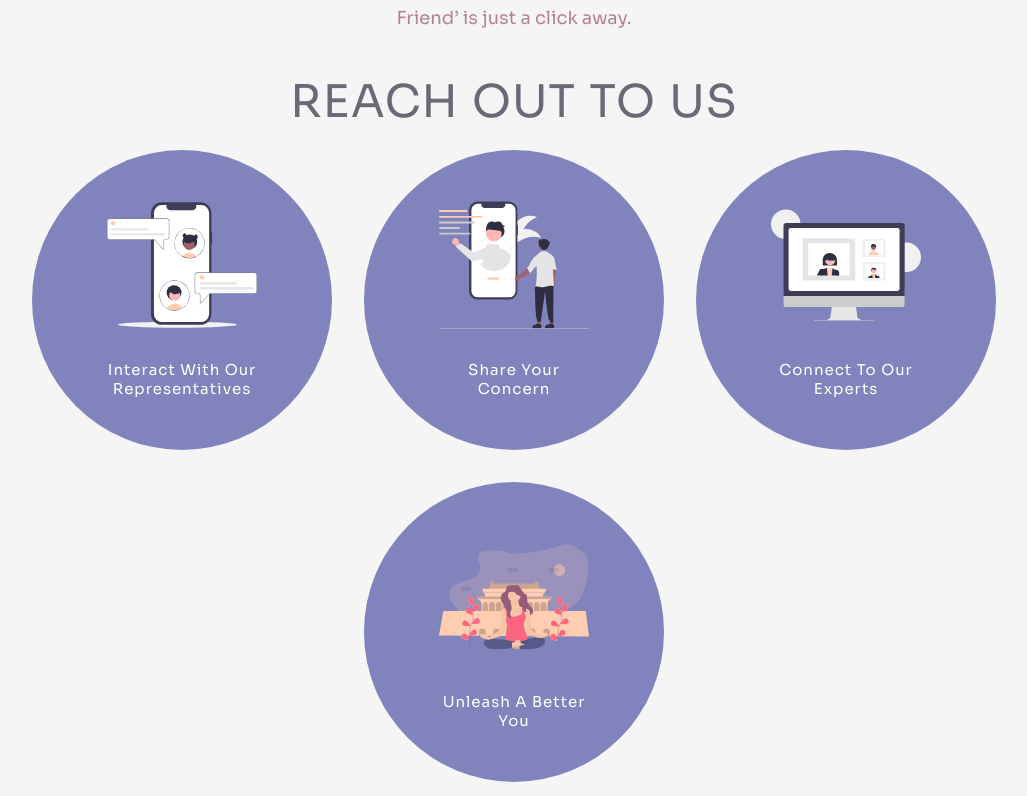
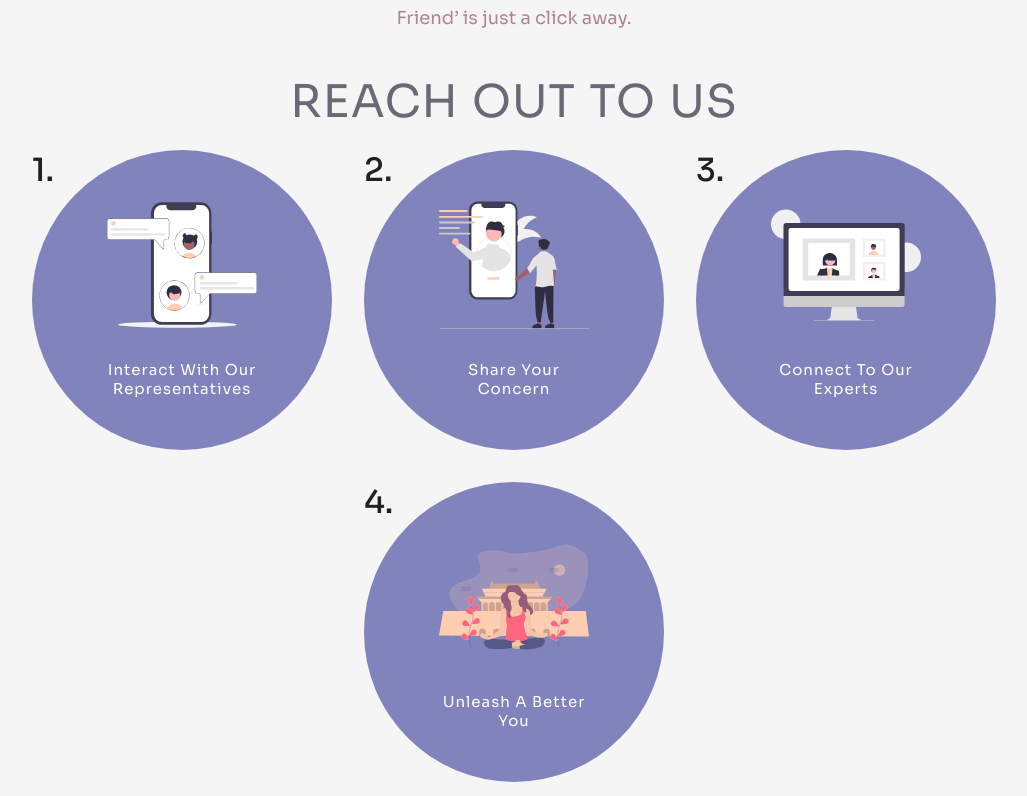
Before and after one commit to tashi2408/yourFriend, a React (Create React App) app: page / in a window 1280 px wide. Shown: the part 1064-1860 px from the top of the page, without its empty margins (126-1153 px from the left). Built offline with nearby package versions, Linux system fonts and the light colour scheme.

Commit message:
✨ reachout steps added

```diff
--- a/src/pages/home/reachOut/segment.css
+++ b/src/pages/home/reachOut/segment.css
@@ -14,6 +14,15 @@
   align-items: center;
   position: relative;
   z-index: 50;
+}
+
+.reach-point .step {
+  position: absolute;
+  top: 0;
+  left: 0;
+  font-size: 32px;
+  font-weight: 500;
+  color: var(--black);
 }
 
 .reach-out-point {
--- a/src/pages/home/reachOut/segment.jsx
+++ b/src/pages/home/reachOut/segment.jsx
@@ -1,4 +1,3 @@
-import React from 'react';
 import './segment.css';
 import share from './Images/share.svg';
 import interact from './Images/interact.svg';
@@ -6,35 +5,42 @@ import connect from './Images/connect.svg';
 import unleash from './Images/unleash.svg';
 import { FiArrowRightCircle } from 'react-icons/fi';
 
+const niceList = [
+  {
+    heading: 'interact with our representatives',
+    img: interact,
+  },
+  {
+    heading: 'share your concern',
+    img: share,
+  },
+  {
+    heading: 'connect to our experts',
+    img: connect,
+  },
+  {
+    heading: 'unleash a better you',
+    img: unleash,
+    last: true,
+  },
+];
+
 function Segment() {
   return (
     <div class="wrapper">
       <h1 className="primary-heading">Reach out to us</h1>
       <div className="reach-out-points">
-        <div className="reach-point">
-          <div className="reach-out-point">
-            <img src={interact} alt="interact" />
-            <h2>interact with our representatives</h2>
-          </div>
-        </div>
-        <div className="reach-point">
-          <div className="reach-out-point">
-            <img src={share} alt="share" />
-            <h2>share your concern</h2>
-          </div>
-        </div>
-        <div className="reach-point">
-          <div className="reach-out-point">
-            <img src={connect} alt="connect" />
-            <h2>connect to our experts</h2>
-          </div>
-        </div>
-        <div className="reach-point">
-          <div className="reach-out-point">
-            <img src={unleash} alt="unleash" />
-            <h2>unleash a better you</h2>
-          </div>
-        </div>
+        {niceList.map((reachPoint, index) => (
+          <>
+            <div className="reach-point">
+              <div className="reach-out-point">
+                <img src={reachPoint.img} alt="reach" />
+                <h2>{reachPoint.heading}</h2>
+              </div>
+              <span className="step">{`${index + 1}.`}</span>
+            </div>
+          </>
+        ))}
       </div>
     </div>
   );
```
